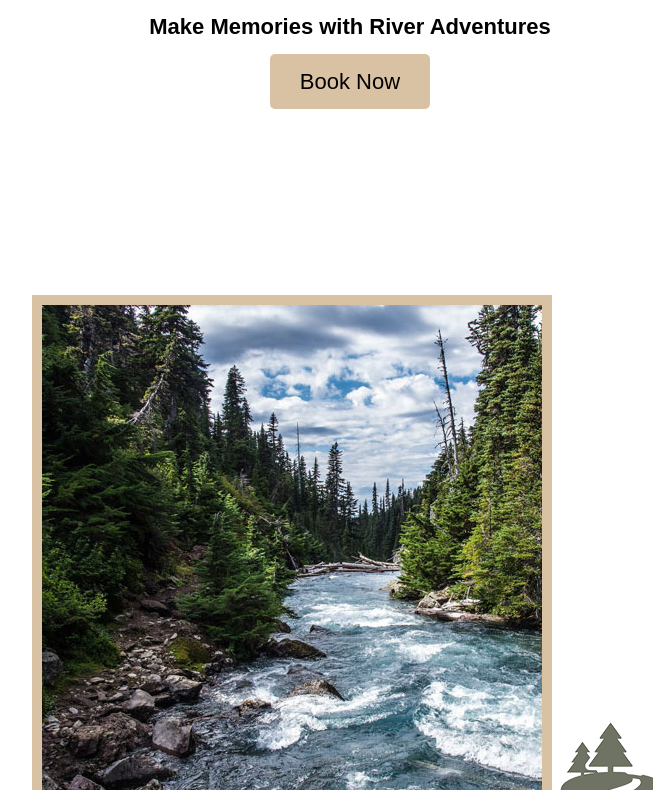
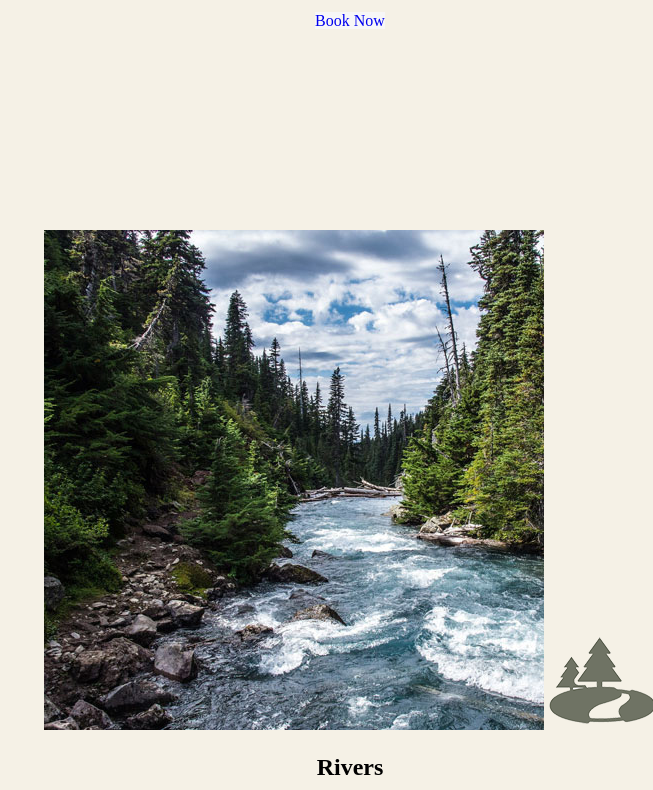
Before and after one commit to mdantzs/wdd130, a plain HTML site: page wwr/index.html in a window 1280 px wide. Shown: the part 1051-1841 px from the top of the page, without its empty margins (290-943 px from the left). Drawn offline with Linux system fonts and the light colour scheme.

Commit message:
Changes to be committed:   (use "git reset HEAD <file>..." to unstage)
    modified:   wwr/styles/style.css

```diff
--- a/wwr/styles/style.css
+++ b/wwr/styles/style.css
@@ -8,7 +8,6 @@ nav a {
     color: white;
     text-align: center;
     text-decoration: none;
-    padding: 35px;
 }
 #hero-msg {
     text-align: center;
@@ -18,7 +17,6 @@ nav a {
 }
 .button-box {
     text-align: center;
-    color: black;
 }
 main section {
     text-align: center;
@@ -27,14 +25,7 @@ main section {
     height: 725px;
 }
 body {
-    background-color: white;
-    font-family: Raleway, Arial, sans-serif;
-    font-size: 22px;
-    margin: 0;
-    padding: 0;
-}
-h2 {
-    margin: 0;
+    background-color: #f5f1e6;
 }
 header {
     background-color: rgba(20,30,13, .7);
@@ -44,33 +35,20 @@ nav a:hover {
     color: white;
 }
 .book, .join {
-    background-color: #d9c2a3;
-    color: black;
+    background-color: #f7f7f7;
     text-decoration: none;
-    padding: 15px 30px;
-    margin-top: 50px;
-    border-radius: 5px;
-}
-.card-img {
-    border: 10px solid #d9c2a3;
-}
-main section img {
-    box-sizing: border-box;
 }
 #background {
     height: 725px;
 }
 .msg {
     background-color: rgba(20,30,13, .7);
-    padding: 35px;
 }
 footer {
-    background-color: rgba(20,30,13, .7);
-    padding: 25px 50px;
-    margin-top: 200px;
+    background-color: rgba(239, 242, 237, 0.7);
 }
 footer a {
-    color: white;
+    color: rgb(12, 12, 12);
     text-decoration: none;
 }
 footer p {
@@ -78,6 +56,7 @@ footer p {
 }
 footer p a:hover {
     text-decoration: underline;
+}
 }
 footer a:hover {
     color: white;
```
